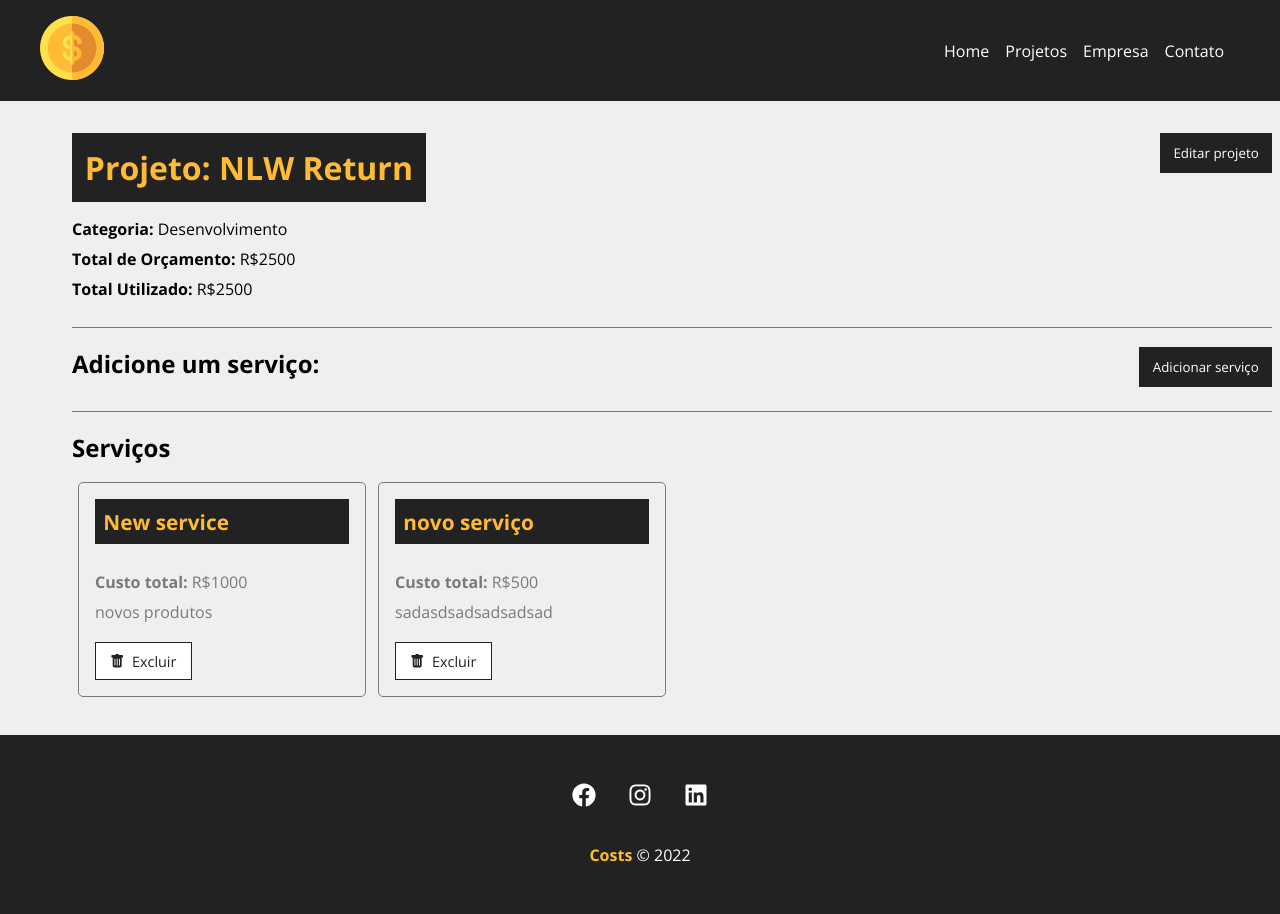
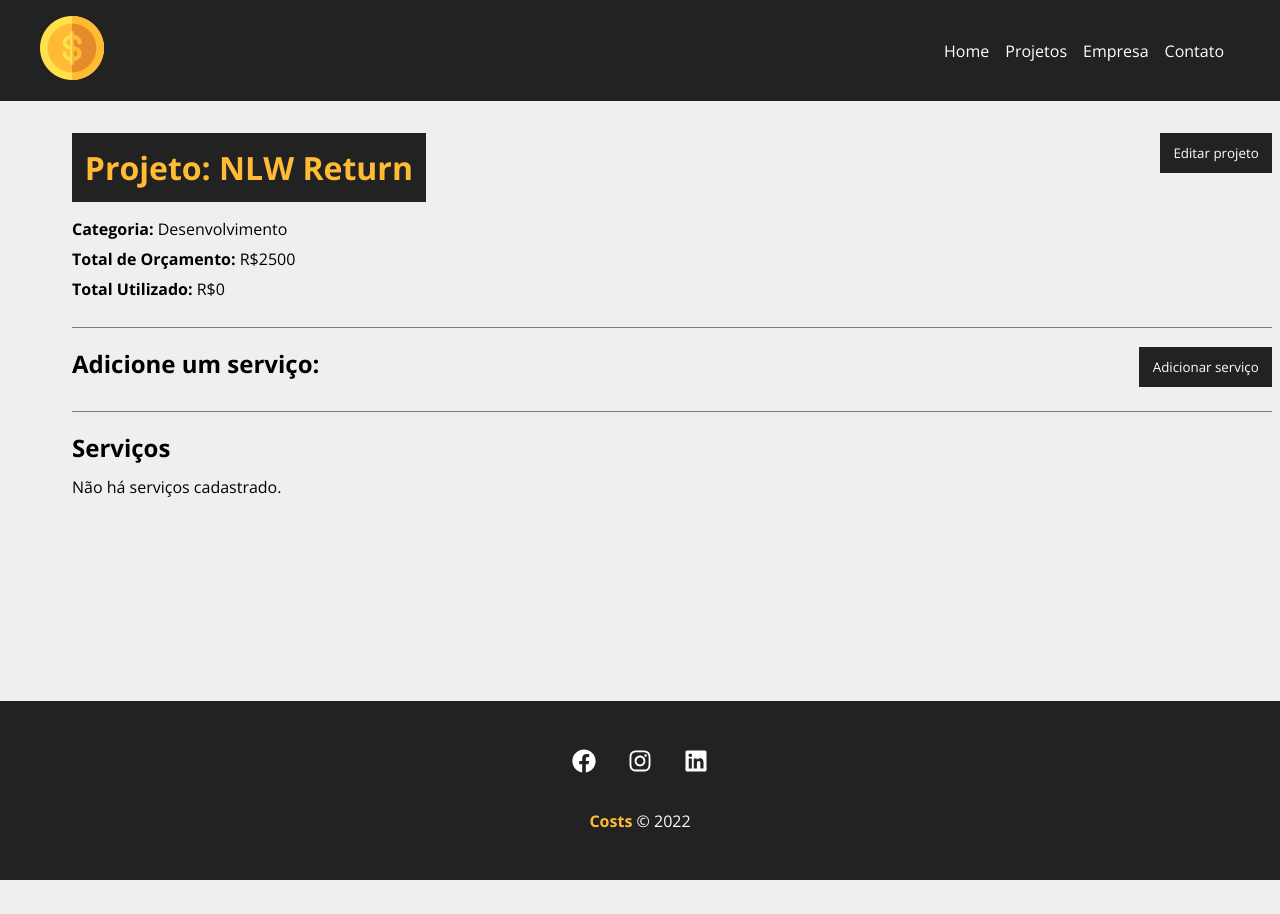
Before and after one commit to brunofelipehp/costs, a React (Create React App) app: page /project/6 in a window 1280 px wide. Shown: the top 914 px of the page. After the commit the page ends 880 px from the top, so only its background shows below. Built offline with nearby package versions, Linux system fonts and the light colour scheme; data requests are answered from the project's data file.

Commit message:
removing services

```diff
--- a/db.json
+++ b/db.json
@@ -7,21 +7,8 @@
         "id": "2",
         "name": "Desenvolvimento"
       },
-      "cost": 2500,
-      "services": [
-        {
-          "name": "New service",
-          "cost": "1000",
-          "description": "novos produtos",
-          "id": "169d7f72-4c52-4017-a606-b2a42249f0b4"
-        },
-        {
-          "name": "novo serviço",
-          "cost": "500",
-          "description": "sadasdsadsadsadsad",
-          "id": "1fb298c4-6530-4a39-9ea7-3ff5adca901d"
-        }
-      ],
+      "cost": 0,
+      "services": [],
       "id": 6
     },
     {
@@ -31,21 +18,8 @@
         "id": "4",
         "name": "Planejamento"
       },
-      "cost": 1500,
-      "services": [
-        {
-          "name": "novo serviço",
-          "cost": "500",
-          "description": "sadasdsadsadsadsad",
-          "id": "9d7cff5d-9f3d-47be-82cc-a40084a57d96"
-        },
-        {
-          "name": "novo serviço",
-          "cost": "500",
-          "description": "sadasdsadsadsadsad",
-          "id": "f0f6ec40-e6cb-41c2-bf59-cbc6a429eaaa"
-        }
-      ],
+      "cost": 0,
+      "services": [],
       "id": 7
     }
   ],
--- a/src/components/pages/Project.jsx
+++ b/src/components/pages/Project.jsx
@@ -95,12 +95,39 @@
       .then((data) => {
         //exibir os serviços
         //console.log(data)
-        showServiceForm(false)
+        setShowServiceForm(false)
       })
       .catch((err) => console.log(err))
   }
 
-  function removeService() {}
+  function removeService(id, cost) {
+    setMessage('')
+
+    const servicesUpdated = project.services.filter(
+      (service) => service.id !== id
+    )
+
+    const projectUpdated = project
+
+    projectUpdated.services = servicesUpdated
+    projectUpdated.cost = parseFloat(projectUpdated.cost) - parseFloat(cost)
+
+    fetch(`http://localhost:5000/projects/${projectUpdated.id}`, {
+      method: 'PATCH',
+      headers: {
+        'Content-Type': 'application/json'
+      },
+      body: JSON.stringify(projectUpdated)
+    })
+    .then(resp => resp.json())
+    .then(data => {
+      setProject(projectUpdated)
+      setServices(servicesUpdated)
+      setMessage('Serviço removido com sucesso!')
+      setType('success')
+    })
+    .catch(err => console.log(err))
+    }
 
   function toggleProjectForm() {
     setShowProjectForm(!showProjectForm)
--- a/src/components/service/ServiceCard.jsx
+++ b/src/components/service/ServiceCard.jsx
@@ -4,7 +4,8 @@
 
 export function ServiceCard({ id, name, cost, description, handleRemove }) {
   const remove = (e) => {
-
+    e.preventDefault()
+    handleRemove(id, cost)
   }
   return (
     <div className={styles.project_card}>
```
